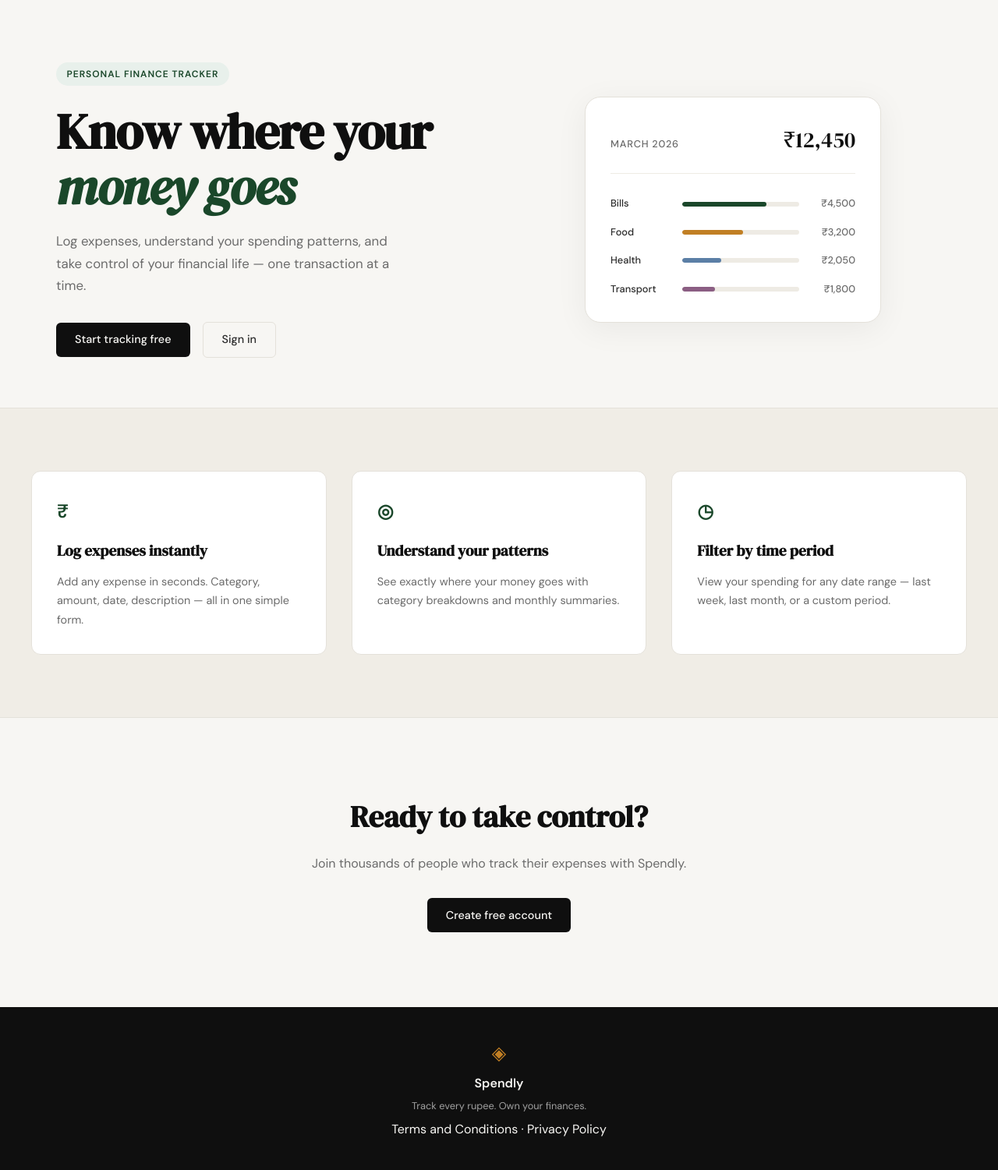
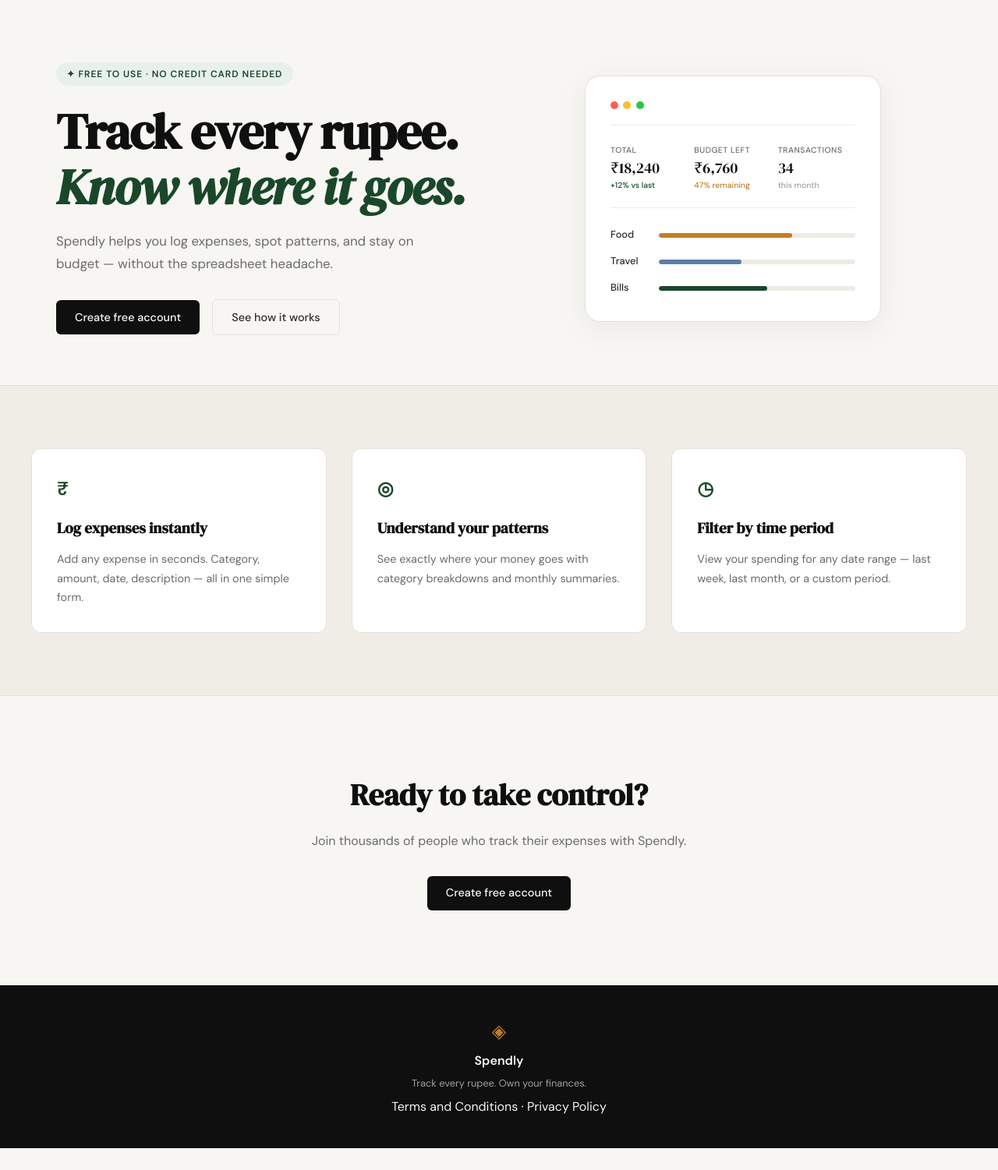
Before and after one commit to SKeval/spendly, a Flask app: page / in a window 1280 px wide. Shown: the part 61-1562 px from the top of the page at 78% size. After the commit the page ends 1534 px from the top, so only its background shows below. Run offline with Flask 3, Linux system fonts and the light colour scheme.

Commit message:
landing: redesign hero section to match mockup

```diff
--- a/static/css/style.css
+++ b/static/css/style.css
@@ -193,34 +193,68 @@ a { color: inherit; text-decoration: none; }
     box-shadow: 0 8px 40px rgba(0,0,0,0.06);
 }
 
-.mock-card-header {
+.mock-browser-bar {
     display: flex;
-    justify-content: space-between;
-    align-items: baseline;
-    margin-bottom: 1.75rem;
+    gap: 0.4rem;
+    margin-bottom: 1.5rem;
     padding-bottom: 1.25rem;
     border-bottom: 1px solid var(--border-soft);
 }
 
-.mock-label {
-    font-size: 0.8rem;
+.mock-dot {
+    width: 10px;
+    height: 10px;
+    border-radius: 50%;
+}
+
+.mock-dot-red    { background: #ff5f57; }
+.mock-dot-yellow { background: #febc2e; }
+.mock-dot-green  { background: #28c840; }
+
+.mock-stats {
+    display: grid;
+    grid-template-columns: repeat(3, 1fr);
+    gap: 0.5rem;
+    margin-bottom: 1.5rem;
+    padding-bottom: 1.25rem;
+    border-bottom: 1px solid var(--border-soft);
+}
+
+.mock-stat {
+    display: flex;
+    flex-direction: column;
+    gap: 0.15rem;
+}
+
+.mock-stat-label {
+    font-size: 0.65rem;
     font-weight: 500;
     color: var(--ink-muted);
     text-transform: uppercase;
-    letter-spacing: 0.06em;
+    letter-spacing: 0.05em;
 }
 
-.mock-total {
+.mock-stat-value {
     font-family: var(--font-display);
-    font-size: 1.75rem;
+    font-size: 1.2rem;
     color: var(--ink);
+    line-height: 1.2;
 }
 
-.mock-bars { display: flex; flex-direction: column; gap: 1rem; }
+.mock-stat-change {
+    font-size: 0.65rem;
+    font-weight: 500;
+}
+
+.mock-stat-up      { color: var(--accent); }
+.mock-stat-down    { color: var(--accent-2); }
+.mock-stat-neutral { color: var(--ink-faint); }
+
+.mock-bars { display: flex; flex-direction: column; gap: 0.85rem; }
 
 .mock-bar-row {
     display: grid;
-    grid-template-columns: 80px 1fr 60px;
+    grid-template-columns: 50px 1fr;
     align-items: center;
     gap: 0.75rem;
 }
@@ -240,21 +274,13 @@ a { color: inherit; text-decoration: none; }
 
 .mock-bar {
     height: 100%;
-    background: var(--accent);
     border-radius: 999px;
     transition: width 0.6s ease;
 }
 
-.mock-bar-2 { background: var(--accent-2); }
-.mock-bar-3 { background: #5b7fa6; }
-.mock-bar-4 { background: #8b5e83; }
-
-.mock-amt {
-    font-size: 0.8rem;
-    font-weight: 500;
-    color: var(--ink-muted);
-    text-align: right;
-}
+.mock-bar-food   { background: var(--accent-2); }
+.mock-bar-travel { background: #5b7fa6; }
+.mock-bar-bills  { background: var(--accent); }
 
 /* ------------------------------------------------------------------ */
 /* Buttons                                                             */
--- a/templates/landing.html
+++ b/templates/landing.html
@@ -6,55 +6,62 @@
 
 <section class="hero">
     <div class="hero-inner">
-        <div class="hero-badge">Personal Finance Tracker</div>
+        <div class="hero-badge">✦ Free to use · No credit card needed</div>
         <h1 class="hero-title">
-            Know where your<br>
-            <em>money goes</em>
+            Track every rupee.<br>
+            <em>Know where it goes.</em>
         </h1>
         <p class="hero-subtitle">
-            Log expenses, understand your spending patterns,
-            and take control of your financial life —
-            one transaction at a time.
+            Spendly helps you log expenses, spot patterns, and stay
+            on budget — without the spreadsheet headache.
         </p>
         <div class="hero-actions">
-            <a href="{{ url_for('register') }}" class="btn-primary">Start tracking free</a>
-            <a href="{{ url_for('login') }}" class="btn-ghost">Sign in</a>
+            <a href="{{ url_for('register') }}" class="btn-primary">Create free account</a>
+            <a href="#" class="btn-ghost">See how it works</a>
         </div>
     </div>
     <div class="hero-visual">
         <div class="mock-card">
-            <div class="mock-card-header">
-                <span class="mock-label">March 2026</span>
-                <span class="mock-total">₹12,450</span>
+            <div class="mock-browser-bar">
+                <span class="mock-dot mock-dot-red"></span>
+                <span class="mock-dot mock-dot-yellow"></span>
+                <span class="mock-dot mock-dot-green"></span>
+            </div>
+            <div class="mock-stats">
+                <div class="mock-stat">
+                    <span class="mock-stat-label">Total</span>
+                    <span class="mock-stat-value">₹18,240</span>
+                    <span class="mock-stat-change mock-stat-up">+12% vs last</span>
+                </div>
+                <div class="mock-stat">
+                    <span class="mock-stat-label">Budget left</span>
+                    <span class="mock-stat-value">₹6,760</span>
+                    <span class="mock-stat-change mock-stat-down">47% remaining</span>
+                </div>
+                <div class="mock-stat">
+                    <span class="mock-stat-label">Transactions</span>
+                    <span class="mock-stat-value">34</span>
+                    <span class="mock-stat-change mock-stat-neutral">this month</span>
+                </div>
             </div>
             <div class="mock-bars">
                 <div class="mock-bar-row">
+                    <span class="mock-cat">Food</span>
+                    <div class="mock-bar-track">
+                        <div class="mock-bar mock-bar-food" style="width: 68%"></div>
+                    </div>
+                </div>
+                <div class="mock-bar-row">
+                    <span class="mock-cat">Travel</span>
+                    <div class="mock-bar-track">
+                        <div class="mock-bar mock-bar-travel" style="width: 42%"></div>
+                    </div>
+                </div>
+                <div class="mock-bar-row">
                     <span class="mock-cat">Bills</span>
                     <div class="mock-bar-track">
-                        <div class="mock-bar" style="width: 72%"></div>
+                        <div class="mock-bar mock-bar-bills" style="width: 55%"></div>
                     </div>
-                    <span class="mock-amt">₹4,500</span>
-                </div>
-                <div class="mock-bar-row">
-                    <span class="mock-cat">Food</span>
-                    <div class="mock-bar-track">
-                        <div class="mock-bar mock-bar-2" style="width: 52%"></div>
-                    </div>
-                    <span class="mock-amt">₹3,200</span>
-                </div>
-                <div class="mock-bar-row">
-                    <span class="mock-cat">Health</span>
-                    <div class="mock-bar-track">
-                        <div class="mock-bar mock-bar-3" style="width: 33%"></div>
-                    </div>
-                    <span class="mock-amt">₹2,050</span>
-                </div>
-                <div class="mock-bar-row">
-                    <span class="mock-cat">Transport</span>
-                    <div class="mock-bar-track">
-                        <div class="mock-bar mock-bar-4" style="width: 28%"></div>
-                    </div>
-                    <span class="mock-amt">₹1,800</span>
                 </div>
             </div>
         </div>
```
